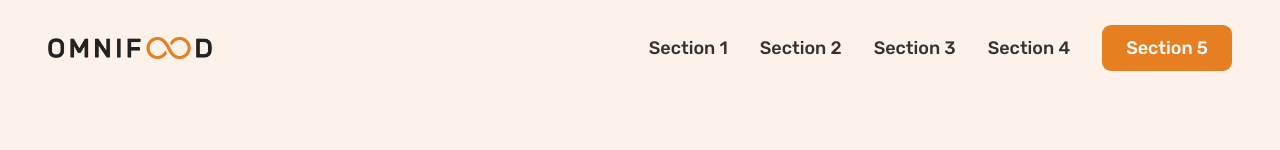
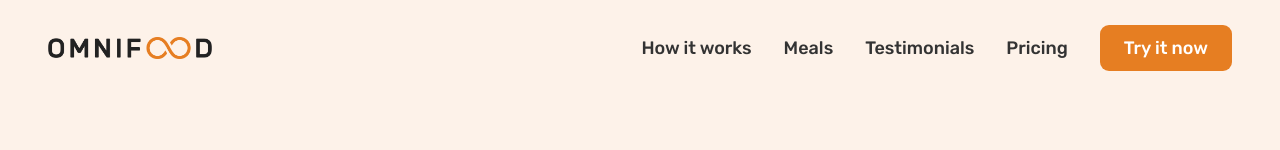
Before and after one commit to umarswe/omnifood-project, a plain HTML site: page index.html in a window 1280 px wide. Shown: the top 150 px of the page. Drawn offline with nearby package versions, Linux system fonts and the light colour scheme.

Commit message:
updating navbar section

```diff
--- a/index.html
+++ b/index.html
@@ -26,11 +26,17 @@
       <img class="logo" src="./img/omnifood-logo.png" alt="Omnifood logo" />
       <nav class="main-nav">
         <ul class="main-nav-list">
-          <li><a class="main-nav-link" href="#">Section 1</a></li>
-          <li><a class="main-nav-link" href="#">Section 2</a></li>
-          <li><a class="main-nav-link" href="#">Section 3</a></li>
-          <li><a class="main-nav-link" href="#">Section 4</a></li>
-          <li><a class="main-nav-link nav-cta" href="#">Section 5</a></li>
+          <li><a class="main-nav-link" href="#section-how">How it works</a></li>
+          <li><a class="main-nav-link" href="#section-meals">Meals</a></li>
+          <li>
+            <a class="main-nav-link" href="#section-testimonial"
+              >Testimonials</a
+            >
+          </li>
+          <li><a class="main-nav-link" href="#section-pricing">Pricing</a></li>
+          <li>
+            <a class="main-nav-link nav-cta" href="#section-cta">Try it now</a>
+          </li>
         </ul>
       </nav>
     </header>
```
